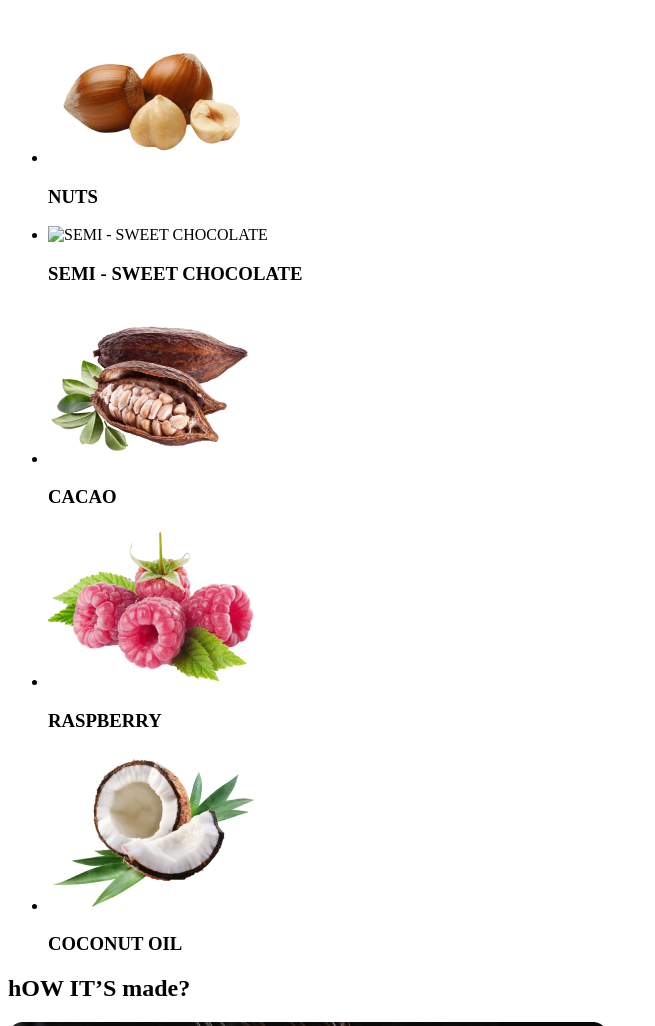
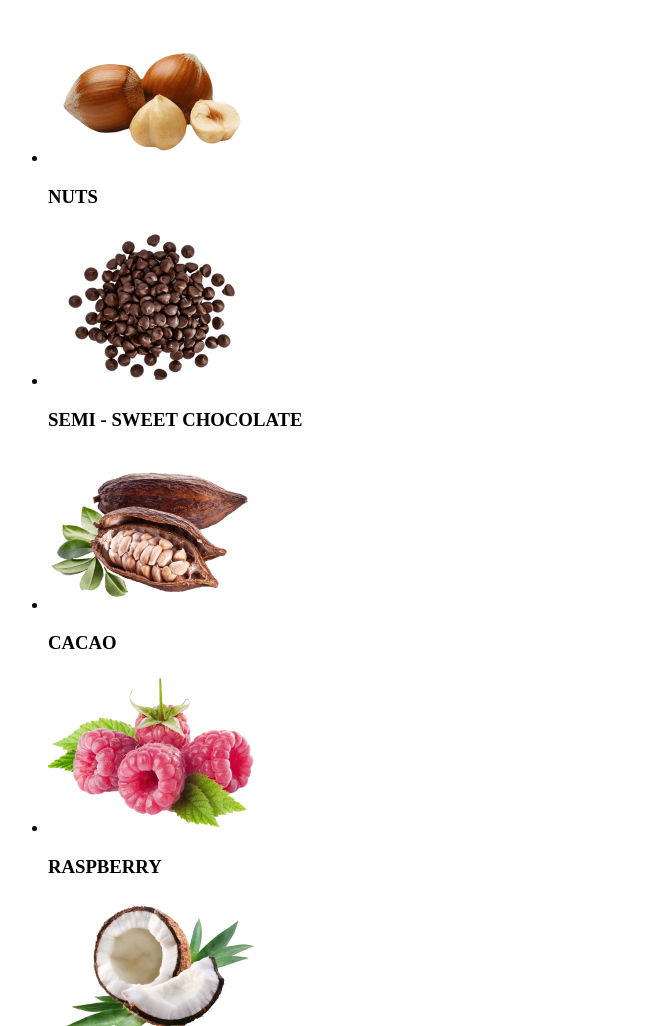
Before and after one commit to JaninePastukh/FullStack-Classwork, a plain HTML site: page index.html in a window 1280 px wide. Shown: the part 1143-2169 px from the top of the page, without its empty margins (0-655 px from the left). Drawn offline with Linux system fonts and the light colour scheme.

Commit message:
Update index.html

```diff
--- a/index.html
+++ b/index.html
@@ -85,7 +85,7 @@
           <h3>NUTS</h3>
         </li>
         <li>
-          <img src="./images/taste4.png"
+          <img src="./images/taste-4.png"
           alt="SEMI - SWEET CHOCOLATE"
           width="214"
           height="160"
```
